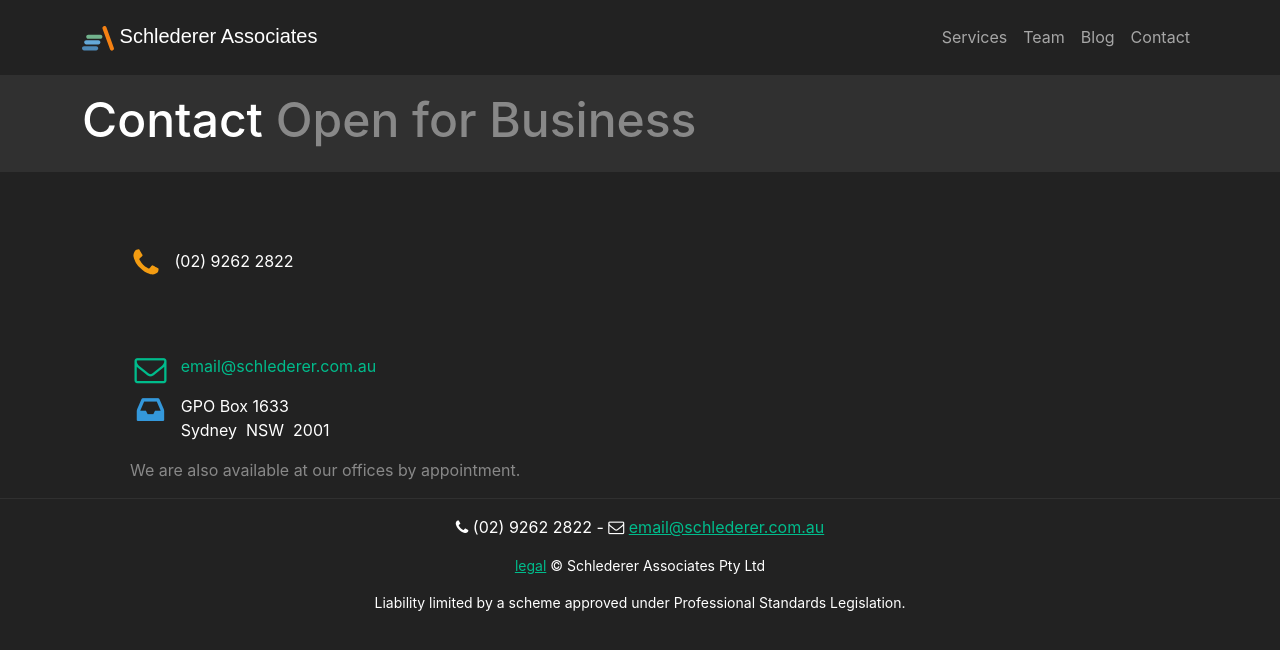
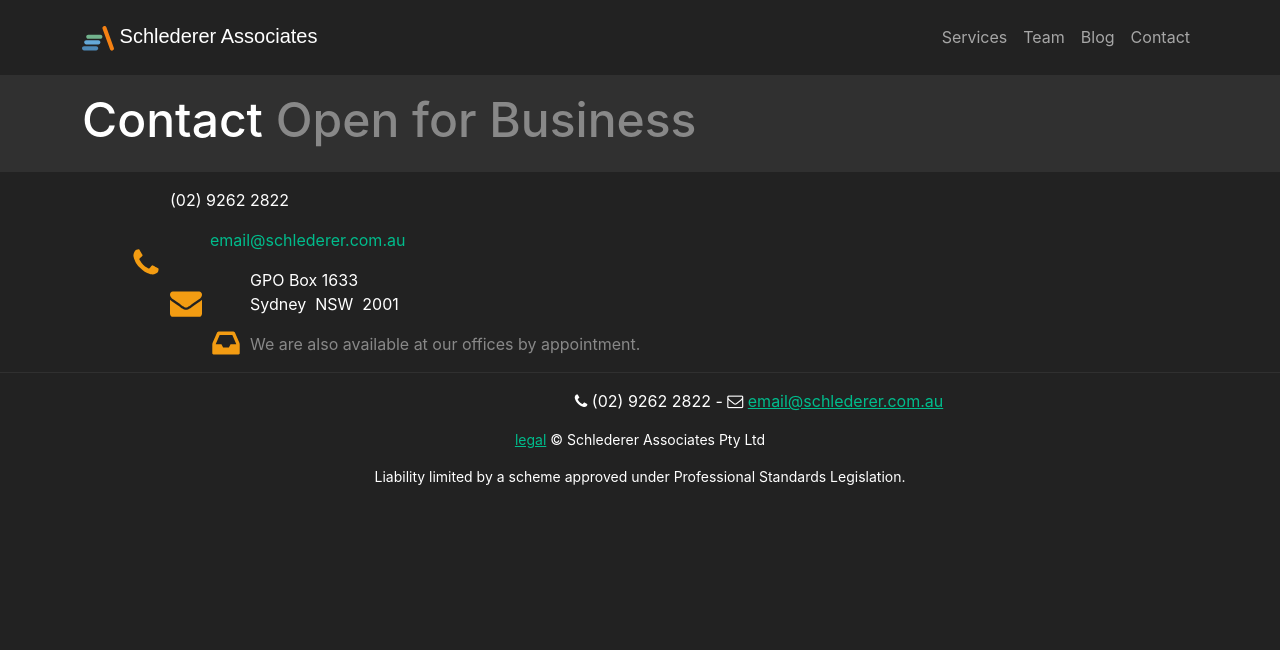
Before and after one commit to Mforcer/tax2, a Jekyll site: the page built from contact2.html, in a window 1280 px wide. Shown: the top 650 px of the page. Built offline with Jekyll 4.4.1, drawn with Linux system fonts in a browser that asks for light colours; nearby versions of some CDN libraries.

Commit message:
Update contact2.html

```diff
--- a/contact2.html
+++ b/contact2.html
@@ -7,10 +7,14 @@ lead:
 ---
 
 <div class="mx-5">
-    <p><svg class="icon me-2" width="2em" height="auto">
-        <use xlink:href="/icons.svg#phone" fill="var(--bs-warning)"></use>
-    </svg> {{site.biz_phone}}</p>
-    <p><i class="fa fa-envelope-o fa-2x fa-fw text-success pull-left"></i><a href="mailto:{{site.biz_email}}" class="text-decoration-none">{{site.biz_email}}</a></p>
-    <p><i class="fa fa-inbox fa-2x fa-fw text-info pull-left"></i>{{site.biz_post_box}}<br>{{site.biz_post_city}}&nbsp;&nbsp;{{site.biz_post_state}}&nbsp;&nbsp;{{site.biz_post_code}}</p>
+    <p><svg class="icon float-start me-2" width="2em" height="auto">
+            <use xlink:href="/icons.svg#phone" fill="var(--bs-warning)"></use>
+        </svg> {{site.biz_phone}}</p>
+    <p><svg class="icon float-start me-2" width="2em" height="auto">
+            <use xlink:href="/icons.svg#envelope" fill="var(--bs-warning)"></use>
+        </svg><a href="mailto:{{site.biz_email}}" class="text-decoration-none">{{site.biz_email}}</a></p>
+    <p><svg class="icon float-start me-2" width="2em" height="auto">
+            <use xlink:href="/icons.svg#inbox" fill="var(--bs-warning)"></use>
+        </svg>{{site.biz_post_box}}<br>{{site.biz_post_city}}&nbsp;&nbsp;{{site.biz_post_state}}&nbsp;&nbsp;{{site.biz_post_code}}</p>
     <p class="text-muted">We are also available at our offices by appointment.</p>
 </div>
```
